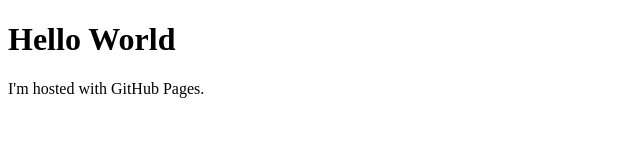
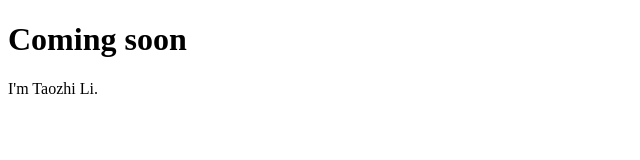
Before and after one commit to 1tz/1tz.github.io, a plain HTML site: page index.html in a window 1280 px wide. Shown: the whole page, without its empty margins (0-640 px from the left). Drawn offline with Linux system fonts and the light colour scheme.

Commit message:
Update index.html

```diff
--- a/index.html
+++ b/index.html
@@ -1,7 +1,7 @@
 <!DOCTYPE html>
 <html>
 <body>
-<h1>Hello World</h1>
-<p>I'm hosted with GitHub Pages.</p>
+<h1>Coming soon</h1>
+<p>I'm Taozhi Li.</p>
 </body>
 </html>
```
